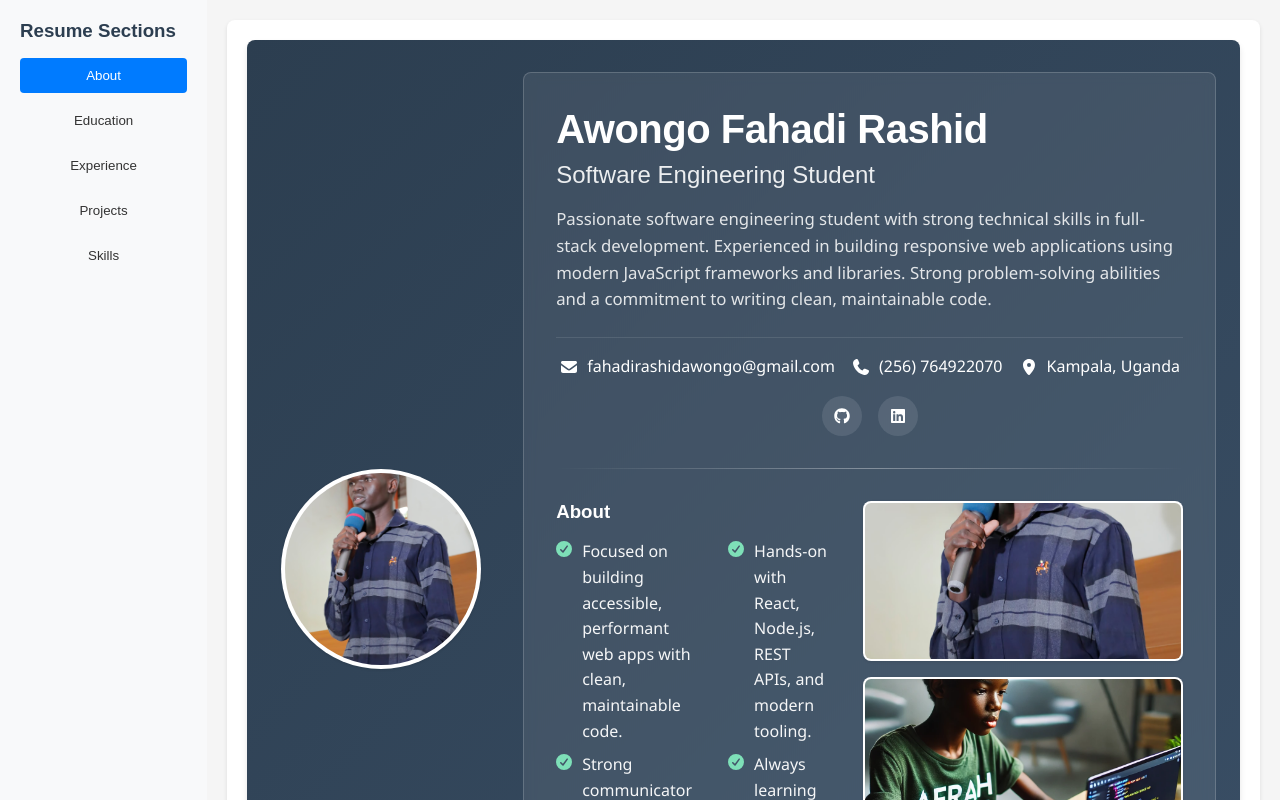
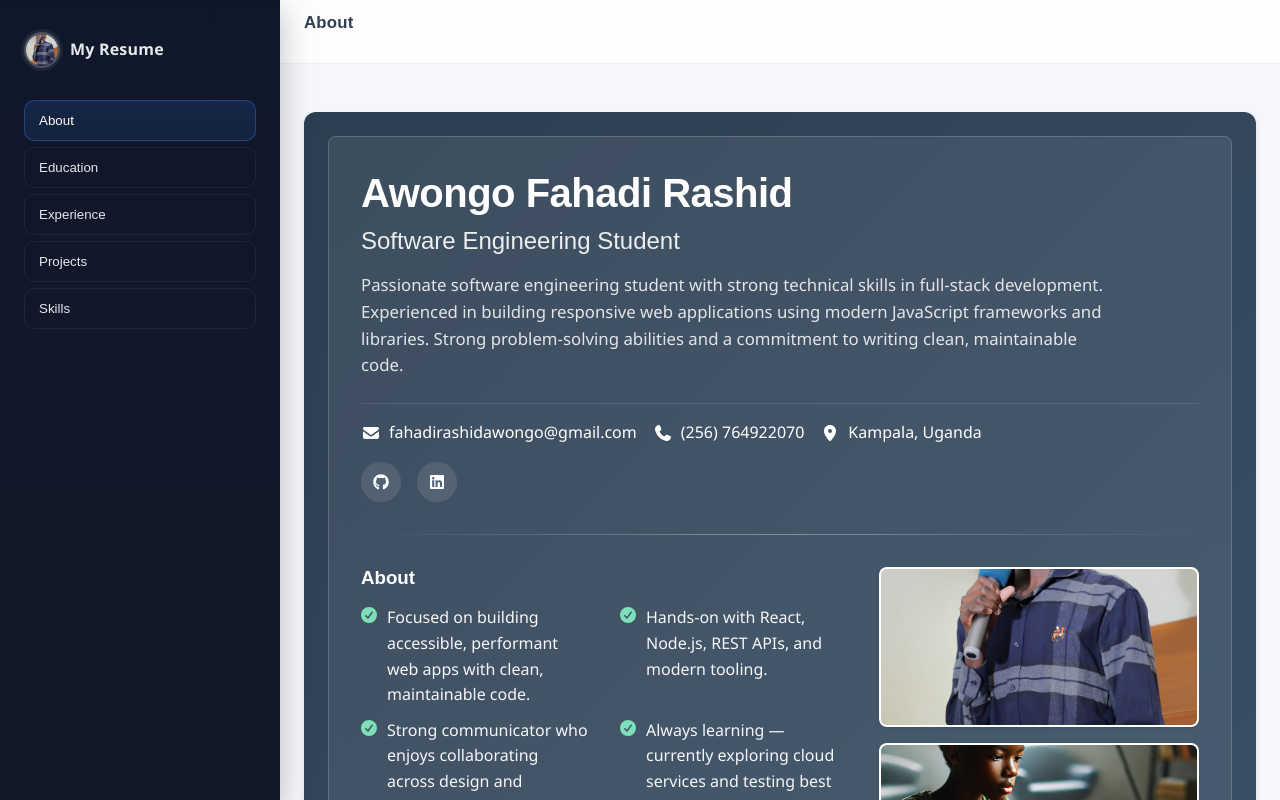
Before and after one commit to Afrah-create/My-resume, a React (Create React App) app: page / in a window 1280 px wide. Shown: the top 800 px of the page. Built offline with nearby package versions, Linux system fonts and the light colour scheme.

Commit message:
navigation bar

```diff
--- /dev/null
+++ b/src/Components/Layout/Layout.css
@@ -0,0 +1,178 @@
+/* Sidebar + Topbar professional layout */
+:root {
+  --sidebar-width: 280px;
+  --sidebar-bg: #0f172a; /* slate-900 */
+  --sidebar-bg-2: #111827; /* gray-900 */
+  --sidebar-text: #e5e7eb; /* gray-200 */
+  --sidebar-muted: #9ca3af; /* gray-400 */
+  --accent: #3b82f6; /* blue-500 */
+  --accent-600: #2563eb; /* blue-600 */
+  --radius: 12px;
+  --shadow: 0 10px 30px rgba(2, 6, 23, 0.25);
+  --spacing-xs: 6px;
+  --spacing-sm: 10px;
+  --spacing-md: 16px;
+  --spacing-lg: 24px;
+  --spacing-xl: 32px;
+}
+
+.layout {
+  display: grid;
+  grid-template-columns: var(--sidebar-width) 1fr;
+  min-height: 100vh;
+  background: #f5f7fb;
+}
+
+/* Sidebar */
+.sidebar {
+  position: sticky;
+  top: 0;
+  height: 100vh;
+  background: linear-gradient(180deg, var(--sidebar-bg), var(--sidebar-bg-2));
+  color: var(--sidebar-text);
+  padding: var(--spacing-xl) var(--spacing-lg);
+  box-shadow: var(--shadow);
+  z-index: 20;
+}
+
+.brand {
+  display: flex;
+  align-items: center;
+  gap: var(--spacing-sm);
+  margin-bottom: var(--spacing-xl);
+}
+
+/* Avatar replacing the previous emoji logo */
+.brand-avatar {
+  width: 36px;
+  height: 36px;
+  border-radius: 50%;
+  object-fit: cover;
+  border: 2px solid rgba(255,255,255,0.25);
+  box-shadow: 0 0 0 3px rgba(255,255,255,0.06);
+}
+
+.brand-name {
+  font-weight: 700;
+  letter-spacing: 0.2px;
+}
+
+.nav {
+  margin-top: var(--spacing-md);
+}
+
+.nav-list {
+  list-style: none;
+  margin: 0;
+  padding: 0;
+  display: grid;
+  gap: 6px;
+}
+
+.nav-link {
+  width: 100%;
+  text-align: left;
+  padding: 12px 14px;
+  background: transparent;
+  color: var(--sidebar-text);
+  border: 1px solid rgba(255,255,255,0.06);
+  border-radius: 10px;
+  cursor: pointer;
+  transition: background 0.2s ease, color 0.2s ease, transform 0.06s ease, border-color 0.2s ease;
+}
+
+.nav-link:hover {
+  background: rgba(255,255,255,0.06);
+  border-color: rgba(255,255,255,0.12);
+}
+
+.nav-link.active {
+  background: linear-gradient(180deg, rgba(59,130,246,0.14), rgba(59,130,246,0.10));
+  border-color: rgba(59,130,246,0.35);
+  color: #fff;
+}
+
+/* Content area */
+.content {
+  position: relative;
+  min-width: 0;
+}
+
+.topbar {
+  position: sticky;
+  top: 0;
+  z-index: 15;
+  display: flex;
+  align-items: center;
+  gap: var(--spacing-md);
+  height: 64px;
+  padding: 0 var(--spacing-lg);
+  background: rgba(255,255,255,0.75);
+  border-bottom: 1px solid rgba(2,6,23,0.06);
+  backdrop-filter: blur(10px);
+}
+
+.topbar-title {
+  font-size: 1.05rem;
+  letter-spacing: 0.2px;
+}
+
+.nav-toggle {
+  display: none; /* visible on small screens */
+  width: 42px;
+  height: 42px;
+  border-radius: 10px;
+  border: 1px solid rgba(2,6,23,0.1);
+  background: #fff;
+  cursor: pointer;
+}
+
+.hamburger,
+.hamburger::before,
+.hamburger::after {
+  display: block;
+  width: 18px;
+  height: 2px;
+  background: #0f172a;
+  content: "";
+  position: relative;
+  margin: 0 auto;
+}
+
+.hamburger::before {
+  top: -6px;
+  position: relative;
+}
+
+.hamburger::after {
+  top: 4px;
+  position: relative;
+}
+
+.content-inner {
+  padding: var(--spacing-lg);
+  max-width: 1200px;
+  margin: 0 auto;
+}
+
+/* Responsive */
+@media (max-width: 1024px) {
+  .layout {
+    grid-template-columns: 0 1fr;
+  }
+  .sidebar {
+    position: fixed;
+    left: -320px;
+    width: var(--sidebar-width);
+    max-width: calc(100vw - 80px);
+    height: 100vh;
+    transition: left 0.22s ease;
+  }
+  .sidebar.open {
+    left: 0;
+  }
+  .nav-toggle {
+    display: inline-grid;
+    place-items: center;
+  }
+}
--- a/src/Components/Layout/Layout.js
+++ b/src/Components/Layout/Layout.js
@@ -1,26 +1,37 @@
 // src/components/layout/Layout.js
-import React from 'react';
+import React, { useState } from 'react';
+import './Layout.css';
+import { resumeData } from '../../data/resumeData';
 
 const Layout = ({ children, sections, activeSection, onSectionChange }) => {
+  const [open, setOpen] = useState(false);
+
+  const handleNavigate = (id) => {
+    onSectionChange(id);
+    setOpen(false); // close sidebar on mobile after selection
+  };
+
   return (
-    <div style={{ display: 'flex', minHeight: '100vh' }}>
-      {/* Navigation Sidebar */}
-      <nav style={{ width: '280px', backgroundColor: '#f8f9fa', padding: '20px' }}>
-        <h3>Resume Sections</h3>
-        <ul style={{ listStyle: 'none', padding: 0 }}>
+    <div className="layout">
+      {/* Sidebar Navigation */}
+      <aside className={`sidebar ${open ? 'open' : ''}`} aria-label="Primary">
+        <div className="brand">
+          <img
+            className="brand-avatar"
+            src={resumeData.personal.avatar}
+            alt={`${resumeData.personal.name} avatar`}
+            loading="lazy"
+          />
+          <span className="brand-name">My Resume</span>
+        </div>
+
+        <nav className="nav">
+          <ul className="nav-list">
             {sections.map((section) => (
-            <li key={section.id} style={{ marginBottom: '10px' }}>
+              <li key={section.id}>
                 <button
-                style={{
-                  width: '100%',
-                  padding: '10px',
-                  border: 'none',
-                  backgroundColor: activeSection === section.id ? '#007bff' : 'transparent',
-                  color: activeSection === section.id ? 'white' : '#333',
-                  cursor: 'pointer',
-                  borderRadius: '4px'
-                }}
-                onClick={() => onSectionChange(section.id)}
+                  className={`nav-link ${activeSection === section.id ? 'active' : ''}`}
+                  onClick={() => handleNavigate(section.id)}
                 >
                   {section.label}
                 </button>
@@ -28,10 +39,23 @@ const Layout = ({ children, sections, activeSection, onSectionChange }) => {
             ))}
           </ul>
         </nav>
+      </aside>
 
       {/* Main Content */}
-      <main style={{ flex: 1, padding: '20px' }}>
-        <div style={{ backgroundColor: 'white', padding: '20px', borderRadius: '8px', boxShadow: '0 2px 4px rgba(0,0,0,0.1)' }}>
+      <main className="content">
+        <header className="topbar">
+          <button
+            className="nav-toggle"
+            aria-label="Toggle navigation"
+            aria-expanded={open}
+            onClick={() => setOpen((v) => !v)}
+          >
+            <span className="hamburger" />
+          </button>
+          <h1 className="topbar-title">{sections.find(s => s.id === activeSection)?.label || 'About'}</h1>
+        </header>
+
+        <div className="content-inner">
           {children}
         </div>
       </main>
--- a/src/Components/sections/Header/Header.js
+++ b/src/Components/sections/Header/Header.js
@@ -10,18 +10,6 @@ const Header = ({ data }) => {
   return (
     <header className="header">
       <div className="about-layout">
-        <div className="about-avatar">
-          {personal?.avatar ? (
-            <img
-              src={personal.avatar}
-              alt={`${personal.name} headshot`}
-              className="avatar-img"
-            />
-          ) : (
-            <div className="avatar-placeholder" aria-label="Profile photo placeholder" />
-          )}
-        </div>
-
         <div className="about-main">
           <div className="about-panel">
             <div className="header-content">
--- a/src/Components/sections/Header/styles.css
+++ b/src/Components/sections/Header/styles.css
@@ -1,10 +1,10 @@
 .header {
-  text-align: center;
-  padding: var(--spacing-xl) 0;
+  text-align: left;
+  padding: var(--spacing-lg);
   background: linear-gradient(135deg, var(--primary), var(--primary-light));
   color: white;
-  border-radius: var(--radius-md);
-  margin-bottom: var(--spacing-xl);
+  border-radius: var(--radius-lg);
+  margin: var(--spacing-lg) 0;
   box-shadow: var(--shadow-md);
 }
 
@@ -24,15 +24,15 @@
 }
 
 .header p {
-  max-width: 700px;
-  margin: 0 auto var(--spacing-md);
+  max-width: 760px;
+  margin: 0 0 var(--spacing-md) 0;
   line-height: 1.6;
   color: rgba(255, 255, 255, 0.85);
 }
 
 .contact-info {
   display: flex;
-  justify-content: center;
+  justify-content: flex-start;
   flex-wrap: wrap;
   gap: var(--spacing-md);
   margin-top: var(--spacing-lg);
@@ -61,7 +61,7 @@
 
 .social-links {
   display: flex;
-  justify-content: center;
+  justify-content: flex-start;
   gap: var(--spacing-md);
   margin-top: var(--spacing-md);
 }
@@ -86,12 +86,12 @@
 /* About layout */
 .about-layout {
   display: grid;
-  grid-template-columns: 220px 1fr;
+  grid-template-columns: 1fr;
   align-items: center;
   gap: var(--spacing-xl);
   max-width: 1100px;
   margin: 0 auto;
-  padding: 0 var(--spacing-lg);
+  padding: 0;
 }
 
 /* Inner panel to improve readability on gradient */
@@ -213,7 +213,7 @@
 
 @media (max-width: 768px) {
   .header {
-    padding: var(--spacing-lg) var(--spacing-md);
+    padding: var(--spacing-md);
   }
 
   .header h1 {
@@ -227,7 +227,7 @@
   .about-layout {
     grid-template-columns: 1fr;
     gap: var(--spacing-lg);
-    padding: 0 var(--spacing-md);
+    padding: 0;
   }
 
   .about-grid {
```
Lines whose indentation alone changed are shown as unchanged.
